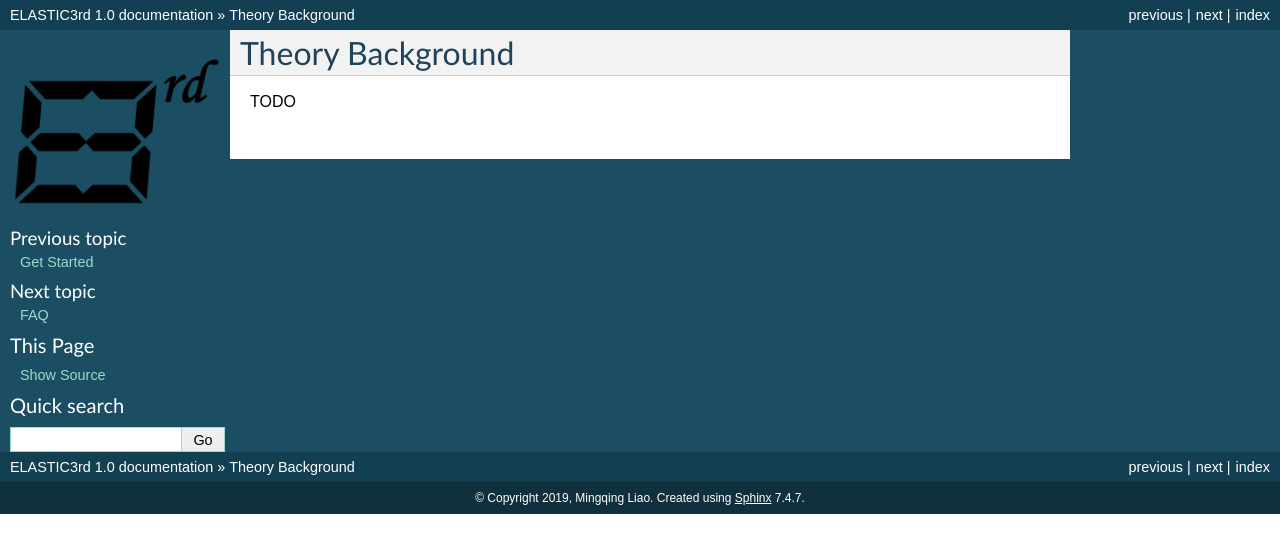
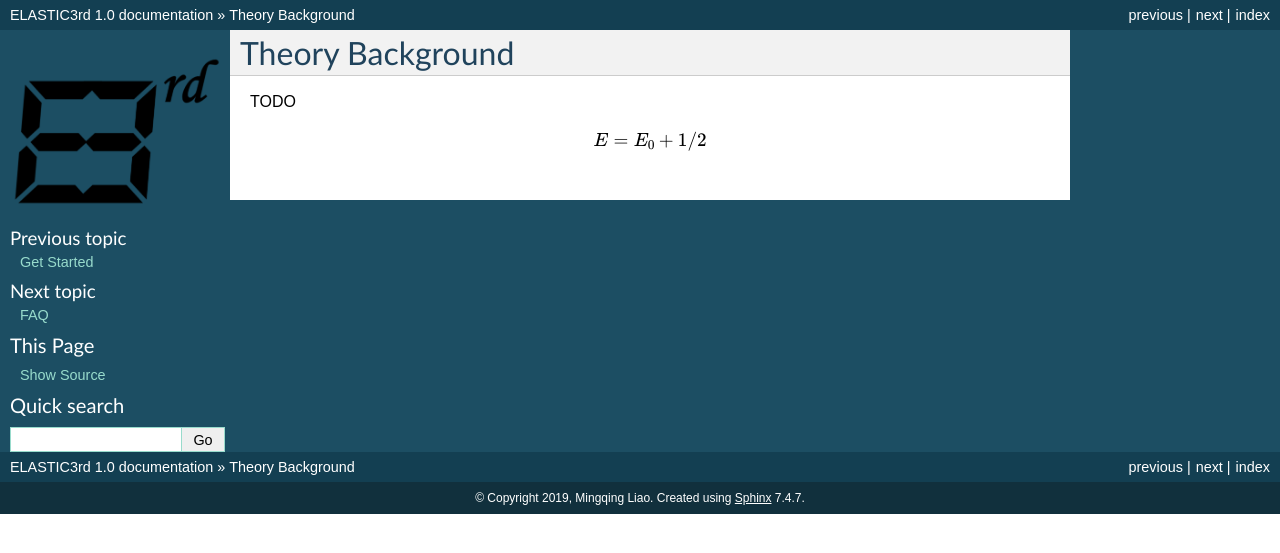
Before and after one commit to hitliaomq/ELASTIC3rd, a Sphinx documentation site: the page built from docs/Theory.rst, in a window 1280 px wide. Shown: the top 553 px of the page. Built offline with Sphinx 7.4.7, drawn with Linux system fonts in a browser that asks for light colours; pages that are not in the unit, such as notebooks, are missing from menus.

Commit message:
Update Theory.rst

```diff
--- a/docs/Theory.rst
+++ b/docs/Theory.rst
@@ -3,3 +3,6 @@ Theory Background
 =================
 
 TODO
+
+.. math::
+    E=E_0 + 1/2
```
